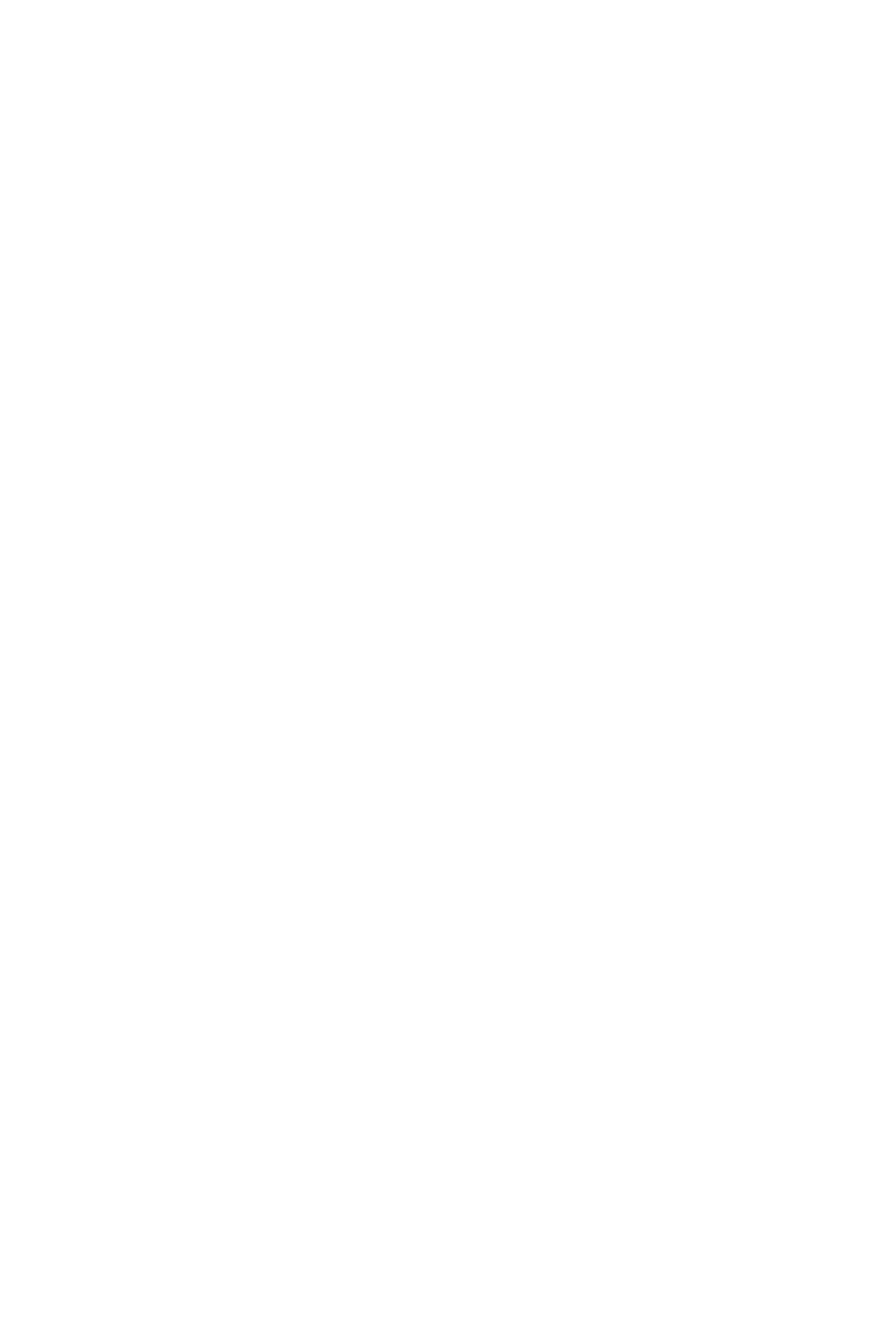
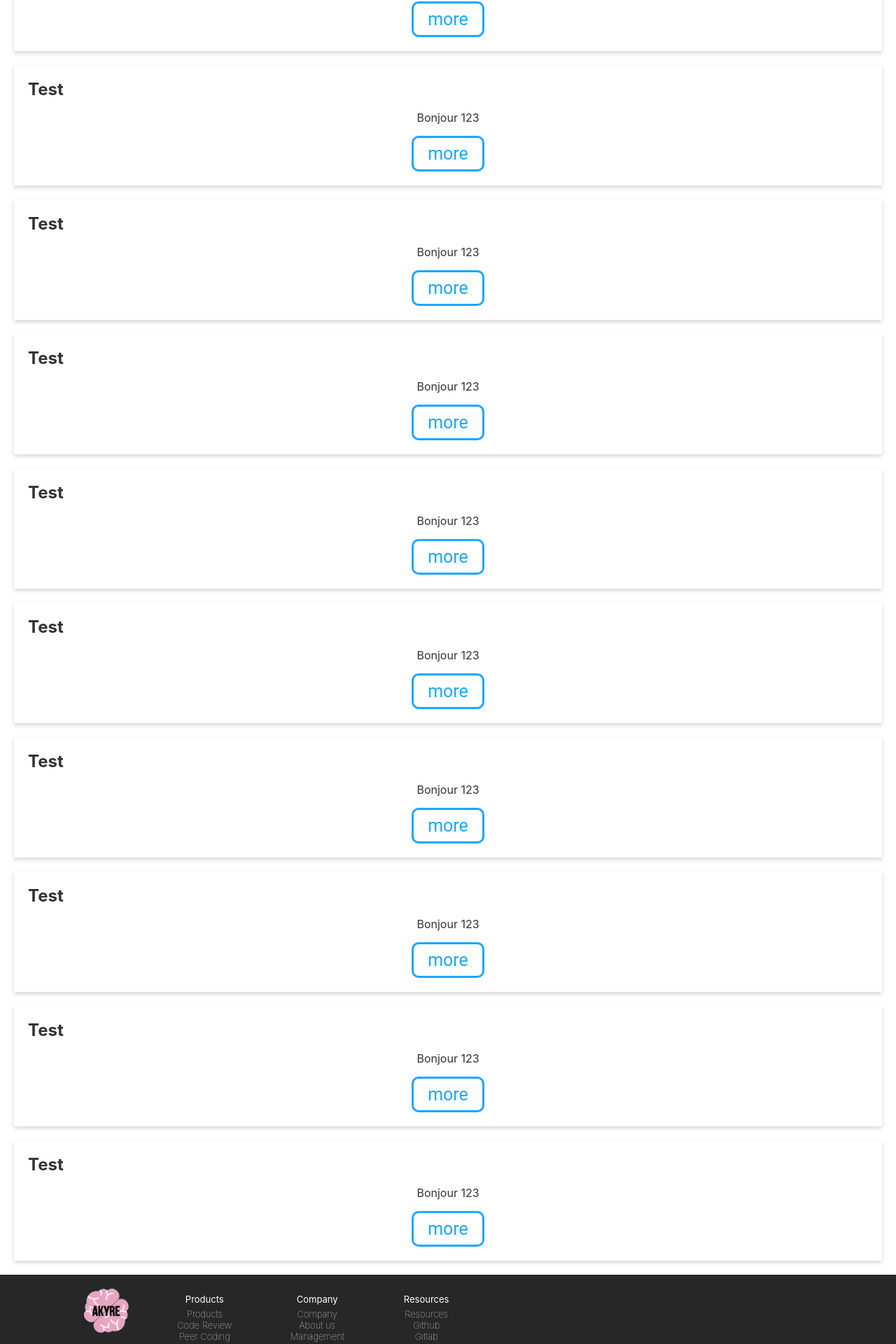
Before and after one commit to akyre/platform, a Next.js app: page / in a window 1280 px wide. Shown: the part 875-2795 px from the top of the page at 70% size. Before the commit the page ends 800 px from the top, so only its background shows below. Built offline with nearby package versions, Linux system fonts and the light colour scheme.

Commit message:
Adding footer.

```diff
--- /dev/null
+++ b/components/footer.js
@@ -0,0 +1,73 @@
+import React from 'react';
+
+const list = [
+  ['Products', 'Code Review', 'Peer Coding', 'Benchmarking', 'Analytics'],
+  ['Company', 'About us', 'Management', 'News Room', 'Contact us'],
+  ['Resources', 'Github', 'Gitlab', 'Bit Bucket', 'Nebulis']
+]
+
+const Footer = () => (
+  <div id="footer">
+    <img src="logo-brain.png" id="image" />
+    <div id="content">
+      {list.map(content => (
+        <ul>
+          <li className="li-title">{content[0]}</li>
+          {content.map(elem => <li className="li-elem">{elem}</li>)}
+        </ul>
+      ))
+      }
+    </div>
+    <style jsx>{`
+    #content {
+      display: flex;
+      flex-grow: 1;
+      justify-content: start;
+    }
+
+    #image {
+      width: 70px;
+      align-self: start;
+      margin: 20px;
+    }
+
+     ul {
+        list-style-type: none;
+        margin: 0px;
+        margin-left: 40px;
+        margin-right: 40px;
+        padding: 0px;
+        font-size: 13px;
+      }
+
+      li {
+        margin: 0;
+        padding: 0;
+      }
+
+      .li-elem {
+        font-weight: lighter;
+      }
+
+      .li-title {
+        font-weigth: bold;
+        margin: 5px;
+      }
+
+      #footer {
+        padding-left: 100px;
+        padding-right: 100px;
+        display: flex;
+        right: 0;
+        bottom: 0;
+        left: 0;
+        background-color: #272727;
+        text-align: center;
+        height: 150px;
+        align-items: center;
+      }
+    `}</style>
+  </div>
+)
+
+export default Footer;
--- a/pages/index.js
+++ b/pages/index.js
@@ -2,6 +2,7 @@ import React from 'react'
 import Head from 'next/head'
 import Nav from '../components/nav'
 import InfoBox from '../components/infobox'
+import Footer from '../components/footer'
 
 const Home = () => (
   <div>
@@ -12,7 +13,20 @@ const Home = () => (
     <Nav name="Home" user={{ name: 'roger' }} />
     <div className="hero">
       <InfoBox title={'Test'} content={'Bonjour 123'} p={2} m={2} button={'more'} />
+      <InfoBox title={'Test'} content={'Bonjour 123'} p={2} m={2} button={'more'} />
+      <InfoBox title={'Test'} content={'Bonjour 123'} p={2} m={2} button={'more'} />
+      <InfoBox title={'Test'} content={'Bonjour 123'} p={2} m={2} button={'more'} />
+      <InfoBox title={'Test'} content={'Bonjour 123'} p={2} m={2} button={'more'} />
+      <InfoBox title={'Test'} content={'Bonjour 123'} p={2} m={2} button={'more'} />
+      <InfoBox title={'Test'} content={'Bonjour 123'} p={2} m={2} button={'more'} />
+      <InfoBox title={'Test'} content={'Bonjour 123'} p={2} m={2} button={'more'} />
+      <InfoBox title={'Test'} content={'Bonjour 123'} p={2} m={2} button={'more'} />
+      <InfoBox title={'Test'} content={'Bonjour 123'} p={2} m={2} button={'more'} />
+      <InfoBox title={'Test'} content={'Bonjour 123'} p={2} m={2} button={'more'} />
+      <InfoBox title={'Test'} content={'Bonjour 123'} p={2} m={2} button={'more'} />
+      <InfoBox title={'Test'} content={'Bonjour 123'} p={2} m={2} button={'more'} />
     </div>
+    <Footer />
     <style jsx>{`
       .hero {
         width: 100%;
```
